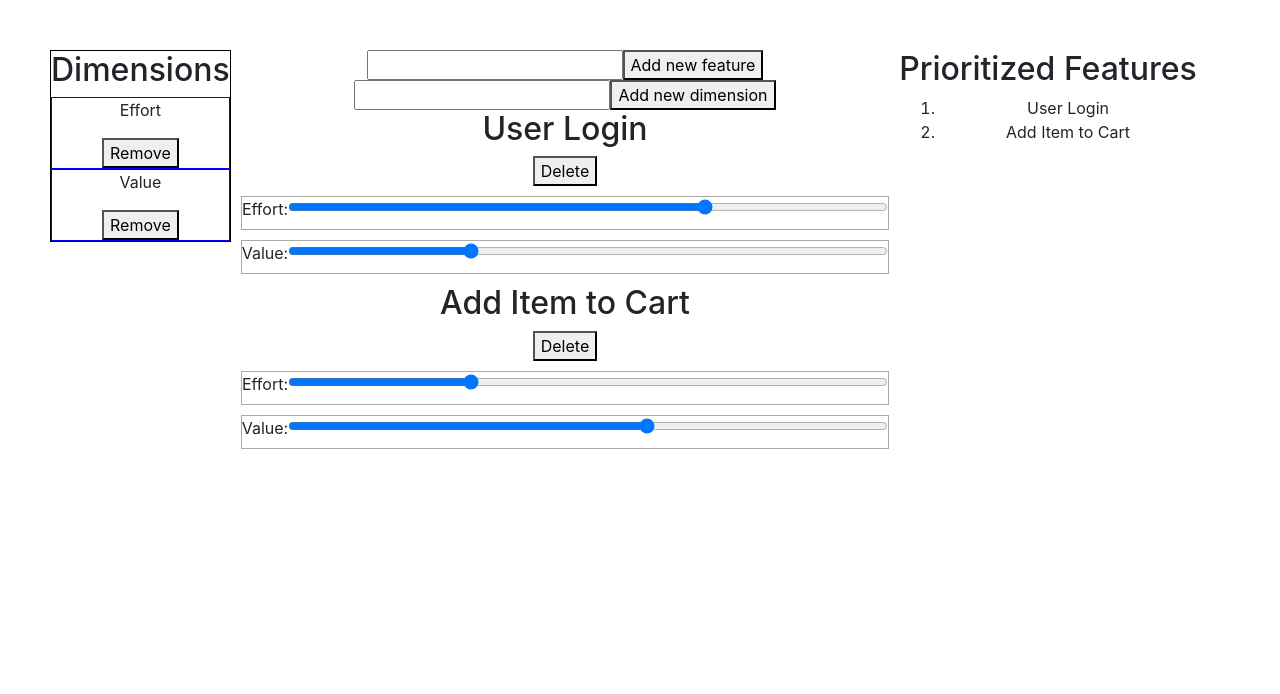
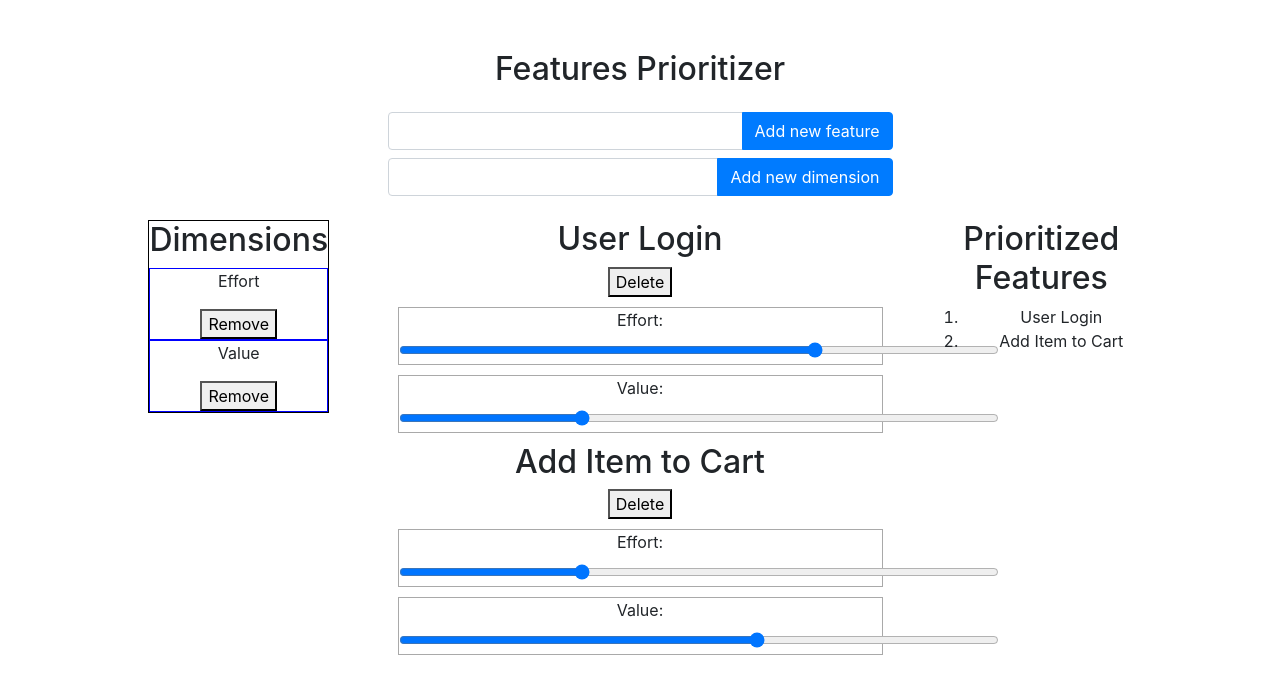
Before and after one commit to jpaulorio/features-prioritizer, a React (Create React App) app: page / in a window 1280 px wide. Shown: the top 694 px of the page. Built offline with nearby package versions, Linux system fonts and the light colour scheme.

Commit message:
[AK] adds some layout improvements (CSS properties + Bootstrap classes)

```diff
--- a/src/App.css
+++ b/src/App.css
@@ -1,11 +1,11 @@
 .App {
   text-align: center;
   padding: 50px;
+  margin: 0 auto;
 }
 
 .App-logo {
   height: 40vmin;
-
   pointer-events: none;
 }
 
--- a/src/App.jsx
+++ b/src/App.jsx
@@ -164,27 +164,44 @@ function App() {
   };
 
   return (
-    <div className="App">
-      <div className="DimensionsEditorPane">
-        <DimensionsEditor dimensions={dimensionsState} onRemoveDimension={removeDimensionHandler}></DimensionsEditor>
+    <div className="App container">
+      <div className="row text-center mb-3">
+        <h2 className="col">Features Prioritizer</h2>
       </div>
-      <div className="RightPane">
-        <div className="ControlsPane">
-          <div>
-            <input type="text" id="newFeatureName" name="newFeatureName" ref={featureNameInput}></input>
-            <button onClick={addFeatureHandler}>Add new feature</button>
+      <div className="row mb-2">
+        <div className="ControlsPane ml-auto mr-auto col-md-6 col-xs-12">
+          <div className="input-group">
+            <input type="text" className="form-control" id="newFeatureName" name="newFeatureName" ref={featureNameInput}></input>
+            <div className="input-group-append">
+              <button type="button" className="btn btn-primary" onClick={addFeatureHandler}>Add new feature</button>
+            </div>
           </div>
         </div>
-        <div className="ViewPane">
-          <div>
-            <input type="text" id="newDimensionName" name="newDimensionName" ref={dimensionNameInput}></input>
-            <button onClick={addDimensionHandler}>Add new dimension</button>
+      </div>
+      <div className="row mb-4">
+        <div className="ControlsPane ml-auto mr-auto col-md-6 col-xs-12">
+          <div className="input-group">
+            <input type="text" className="form-control" id="newDimensionName" name="newDimensionName" ref={dimensionNameInput}></input>
+            <div className="input-group-append">
+              <button type="button" className="btn btn-primary" onClick={addDimensionHandler}>Add new dimension</button>
+            </div>
           </div>
-          <FeaturesPane onMoveDimension={onMoveDimensionHandler} onRemoveFeature={onRemoveFeatureHandler} features={featuresState} dimensions={dimensionsState} onDimensionChange={onDimensionChangeHandler}></FeaturesPane>
         </div>
       </div>
-      <div className="RightPane">
-        <ResultsView features={prioritizedFeatures}></ResultsView>
+      <div className="row">
+        <div className="DimensionsEditorPane col-lg col-md-12">
+          <DimensionsEditor dimensions={dimensionsState} onRemoveDimension={removeDimensionHandler}></DimensionsEditor>
+        </div>
+        <div className="RightPane col-md-12 col-lg-6">
+
+          <div className="ViewPane">
+
+            <FeaturesPane onMoveDimension={onMoveDimensionHandler} onRemoveFeature={onRemoveFeatureHandler} features={featuresState} dimensions={dimensionsState} onDimensionChange={onDimensionChangeHandler}></FeaturesPane>
+          </div>
+        </div>
+        <div className="RightPane col-lg col-md-6 offset-lg-0 offset-md-3">
+          <ResultsView features={prioritizedFeatures}></ResultsView>
+        </div>
       </div>
     </div>
   );
```
